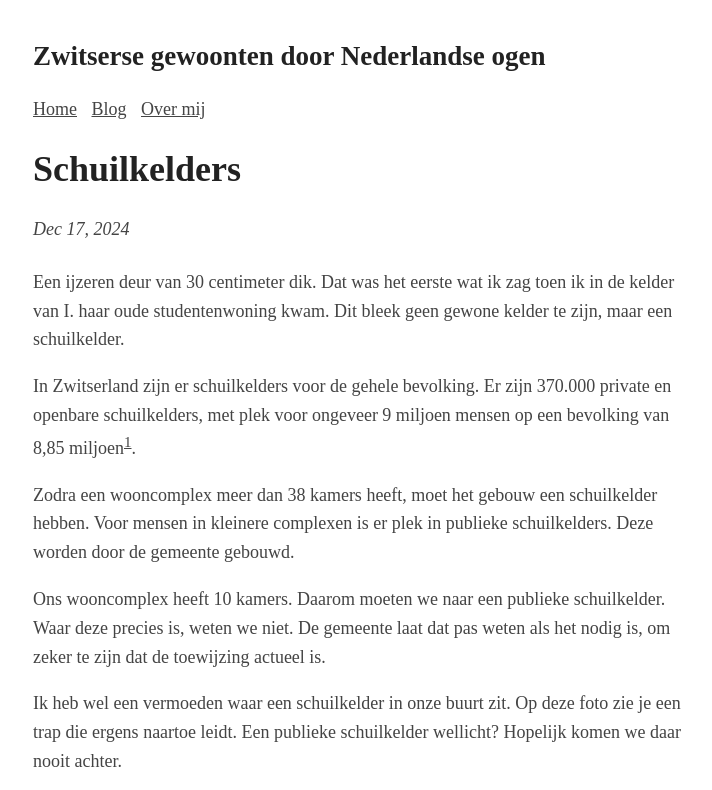
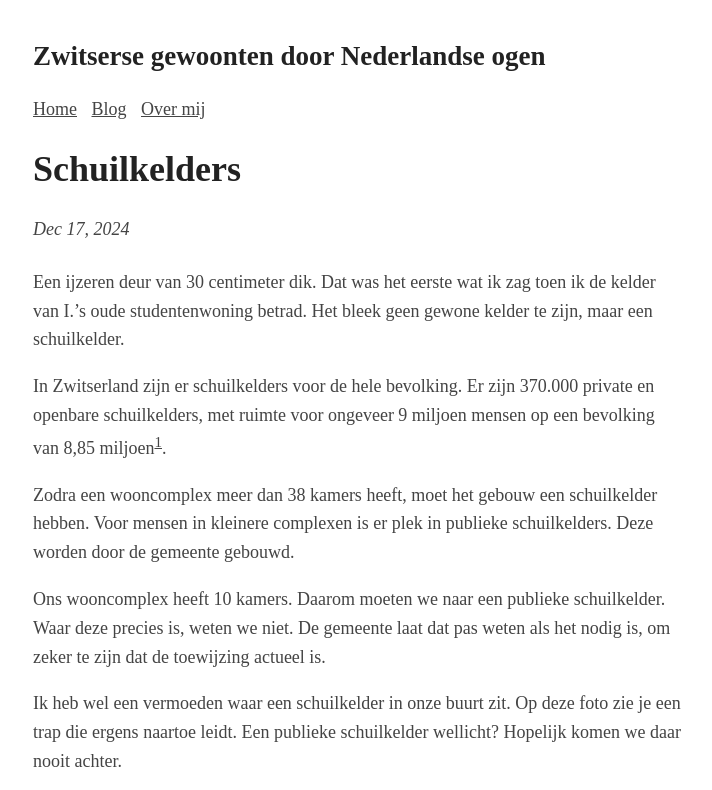
Before and after one commit to Roald87/roaldin.ch, a Jekyll site: the page built from _posts/2024-12-17-schuilkelders.md, in a window 1280 px wide, cut to the strip 0-790 px from the top of the page. Shown: the whole strip, without its empty margins (282-994 px from the left). Built offline with Jekyll 4.4.1, drawn with Linux system fonts in a browser that asks for light colours; comment, search, counter and statistics services are not loaded.

Commit message:
Spellcheck by ChatGPT

```diff
--- a/_posts/2024-12-17-schuilkelders.md
+++ b/_posts/2024-12-17-schuilkelders.md
@@ -4,9 +4,9 @@ title: Schuilkelders
 image: generated/schuilkelders-1-500-8921eab87.webp
 ---
 
-Een ijzeren deur van 30 centimeter dik. Dat was het eerste wat ik zag toen ik in de kelder van I. haar oude studentenwoning kwam. Dit bleek geen gewone kelder te zijn, maar een schuilkelder.
+Een ijzeren deur van 30 centimeter dik. Dat was het eerste wat ik zag toen ik de kelder van I.'s oude studentenwoning betrad. Het bleek geen gewone kelder te zijn, maar een schuilkelder.
 
-In Zwitserland zijn er schuilkelders voor de gehele bevolking. Er zijn 370.000 private en openbare schuilkelders, met plek voor ongeveer 9 miljoen mensen op een bevolking van 8,85 miljoen[^1].
+In Zwitserland zijn er schuilkelders voor de hele bevolking. Er zijn 370.000 private en openbare schuilkelders, met ruimte voor ongeveer 9 miljoen mensen op een bevolking van 8,85 miljoen[^1].
 
 Zodra een wooncomplex meer dan 38 kamers heeft, moet het gebouw een schuilkelder hebben. Voor mensen in kleinere complexen is er plek in publieke schuilkelders. Deze worden door de gemeente gebouwd.
 
```
